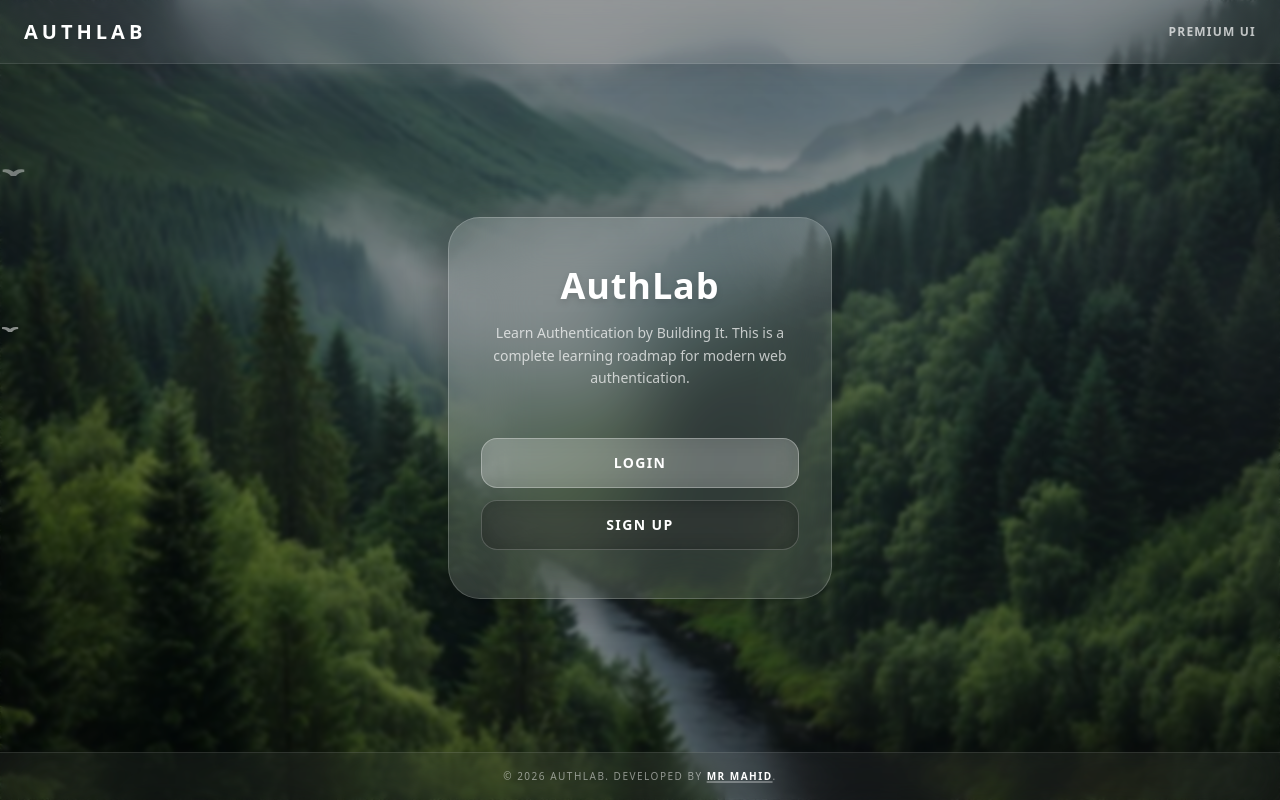
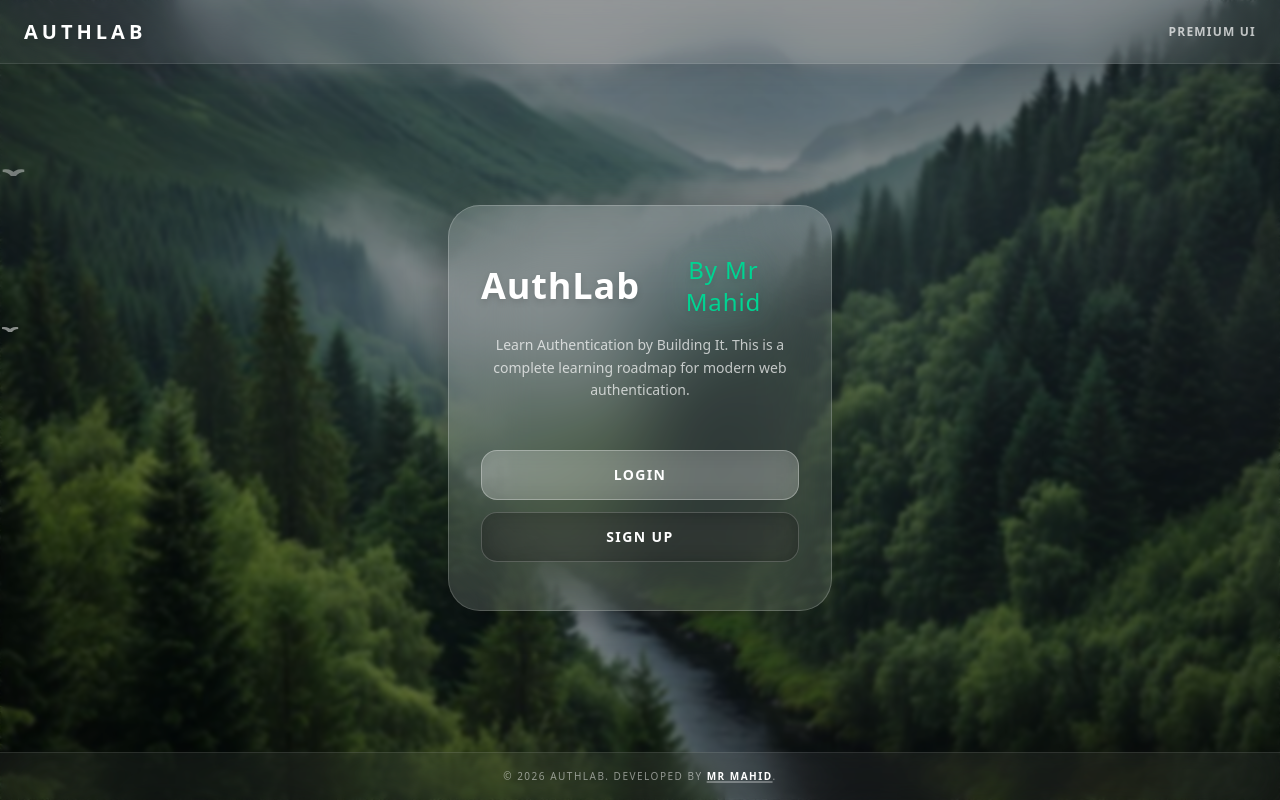
Before and after one commit to mrmahid141528/AuthLab, a Next.js app: page / in a window 1280 px wide. Built offline with nearby package versions, Linux system fonts and the light colour scheme; no server answers.

Commit message:
Add Portfolio branding to Hero section

```diff
--- a/app/page.tsx
+++ b/app/page.tsx
@@ -6,8 +6,8 @@ export default function Home() {
         <AuthLayout>
             <div className="text-center space-y-6 py-4">
                 <div className="space-y-4">
-                    <h1 className="text-3xl sm:text-4xl font-bold tracking-wide text-white drop-shadow-md">
-                        AuthLab
+                    <h1 className="text-3xl sm:text-4xl font-bold tracking-wide text-white drop-shadow-md flex flex-col sm:flex-row items-center justify-center gap-2">
+                        AuthLab <a href="https://www.mrmahid.com/" target="_blank" rel="noopener noreferrer" className="text-emerald-400 text-xl sm:text-2xl font-light hover:text-emerald-300 transition-colors drop-shadow-[0_0_15px_rgba(52,211,153,0.4)]">By Mr Mahid</a>
                     </h1>
                     <p className="text-white/70 text-xs sm:text-sm leading-relaxed px-2 font-medium">
                         Learn Authentication by Building It. This is a complete learning roadmap for modern web authentication.
```
